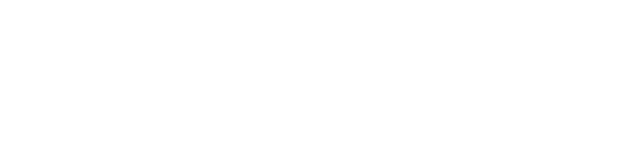
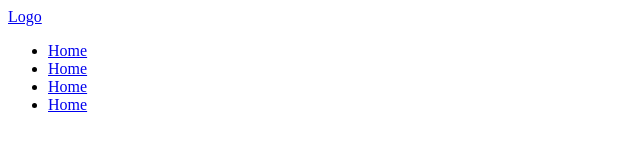
Before and after one commit to jasurbek23/GitHub-17-00, a plain HTML site: page index.html in a window 1280 px wide. Shown: the whole page, without its empty margins (0-640 px from the left). Drawn offline with Linux system fonts and the light colour scheme.

Commit message:
header-nav add 0.2v

```diff
--- a/index.html
+++ b/index.html
@@ -1,12 +1,24 @@
 <!DOCTYPE html>
 <html lang="en">
-<head>
-    <meta charset="UTF-8">
-    <meta http-equiv="X-UA-Compatible" content="IE=edge">
-    <meta name="viewport" content="width=device-width, initial-scale=1.0">
+  <head>
+    <meta charset="UTF-8" />
+    <meta http-equiv="X-UA-Compatible" content="IE=edge" />
+    <meta name="viewport" content="width=device-width, initial-scale=1.0" />
     <title>Git-1</title>
-</head>
-<body>
-
-</body>
+  </head>
+  <body>
+    <header class="header">
+      <nav class="header-nav">
+        <div class="header-nav__content container">
+          <a href="#!" class="header-nav__logo">Logo</a>
+          <ul class="header-nav__list">
+            <li><a href="#!" class="header-nav__link">Home</a></li>
+            <li><a href="#!" class="header-nav__link">Home</a></li>
+            <li><a href="#!" class="header-nav__link">Home</a></li>
+            <li><a href="#!" class="header-nav__link">Home</a></li>
+          </ul>
+        </div>
+      </nav>
+    </header>
+  </body>
 </html>
```
